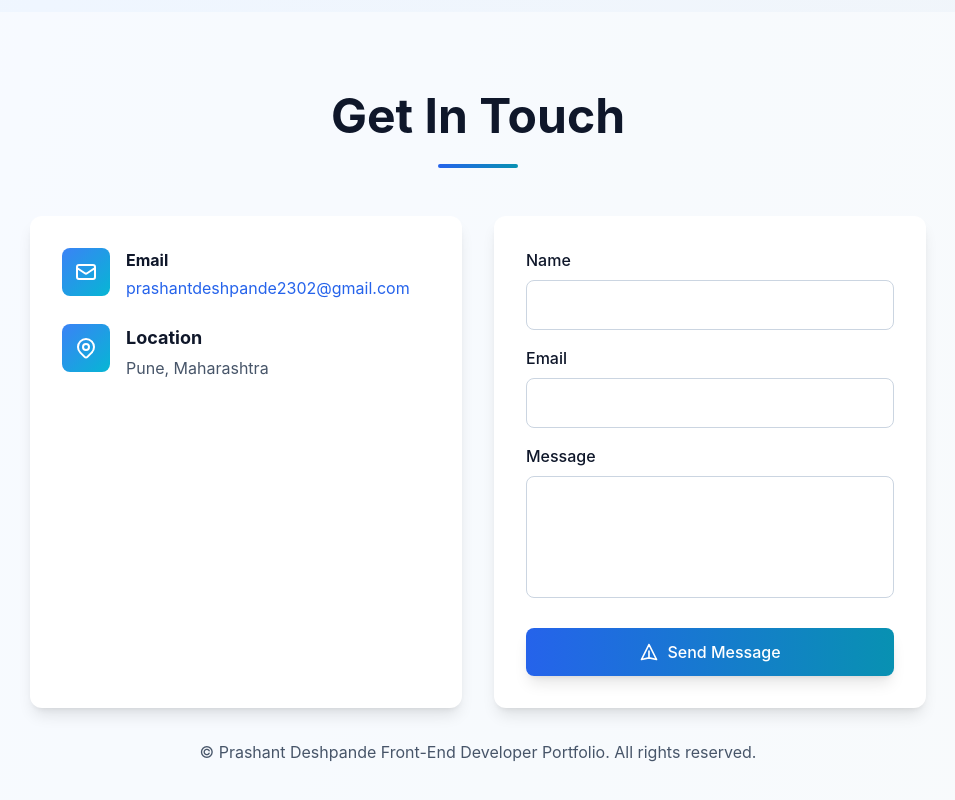
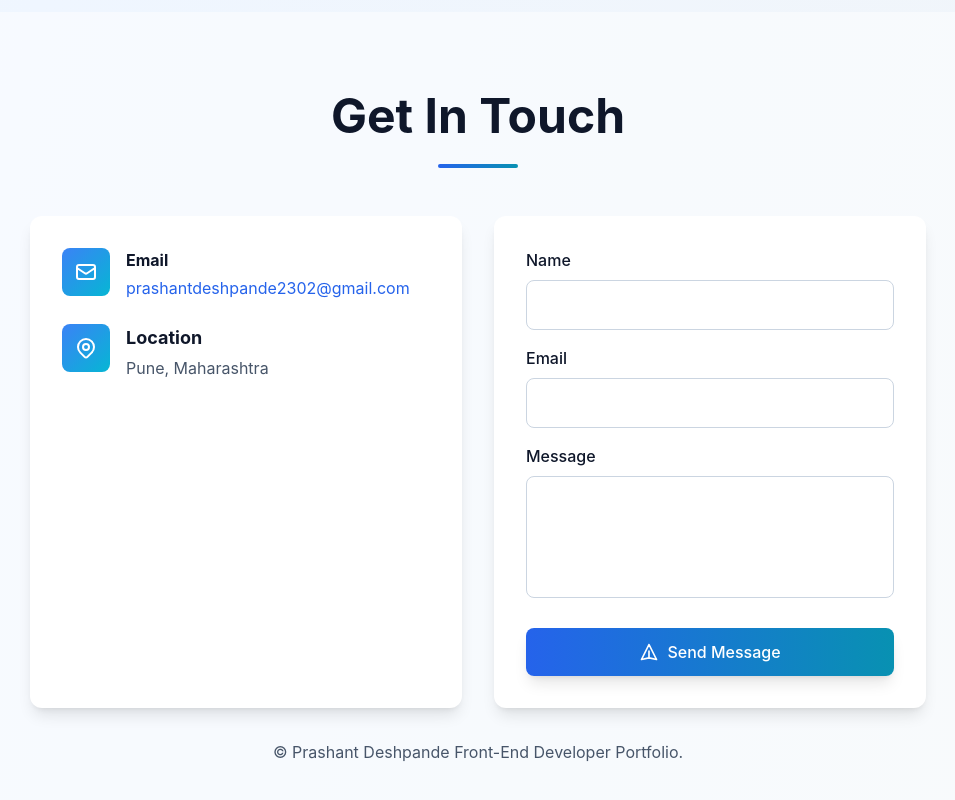
Before and after one commit to prashantd-17/Portfolio-frontend, an Angular app: page / in a window 1280 px wide. Shown: the part 4596-5396 px from the top of the page, without its empty margins (162-1117 px from the left). Built offline with nearby package versions, Linux system fonts and the light colour scheme.

Commit message:
small change

```diff
--- a/src/app/components/contact/contact.component.html
+++ b/src/app/components/contact/contact.component.html
@@ -181,7 +181,7 @@
         "
       >
         <p class="mb-2">
-          © Prashant Deshpande Front-End Developer Portfolio. All rights reserved.
+          © Prashant Deshpande Front-End Developer Portfolio.
         </p>
       </div>
     </div>
```
